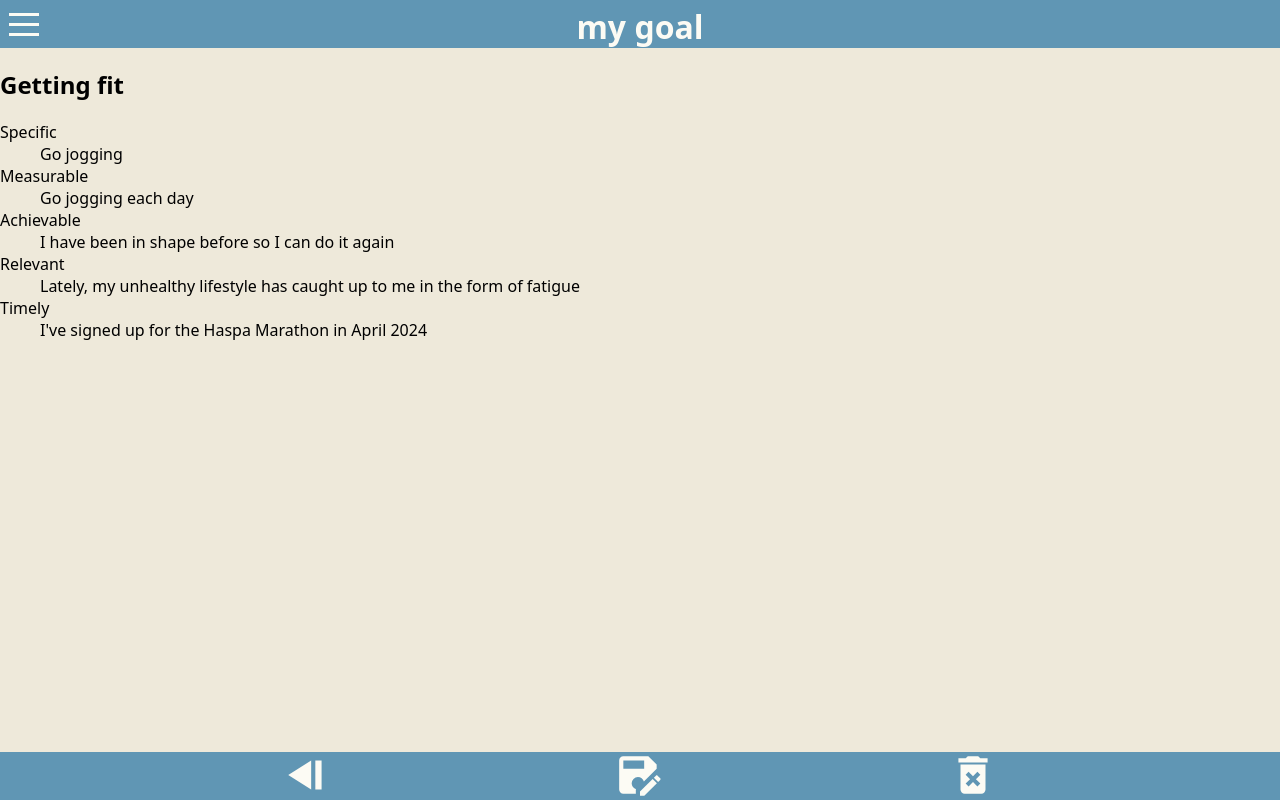
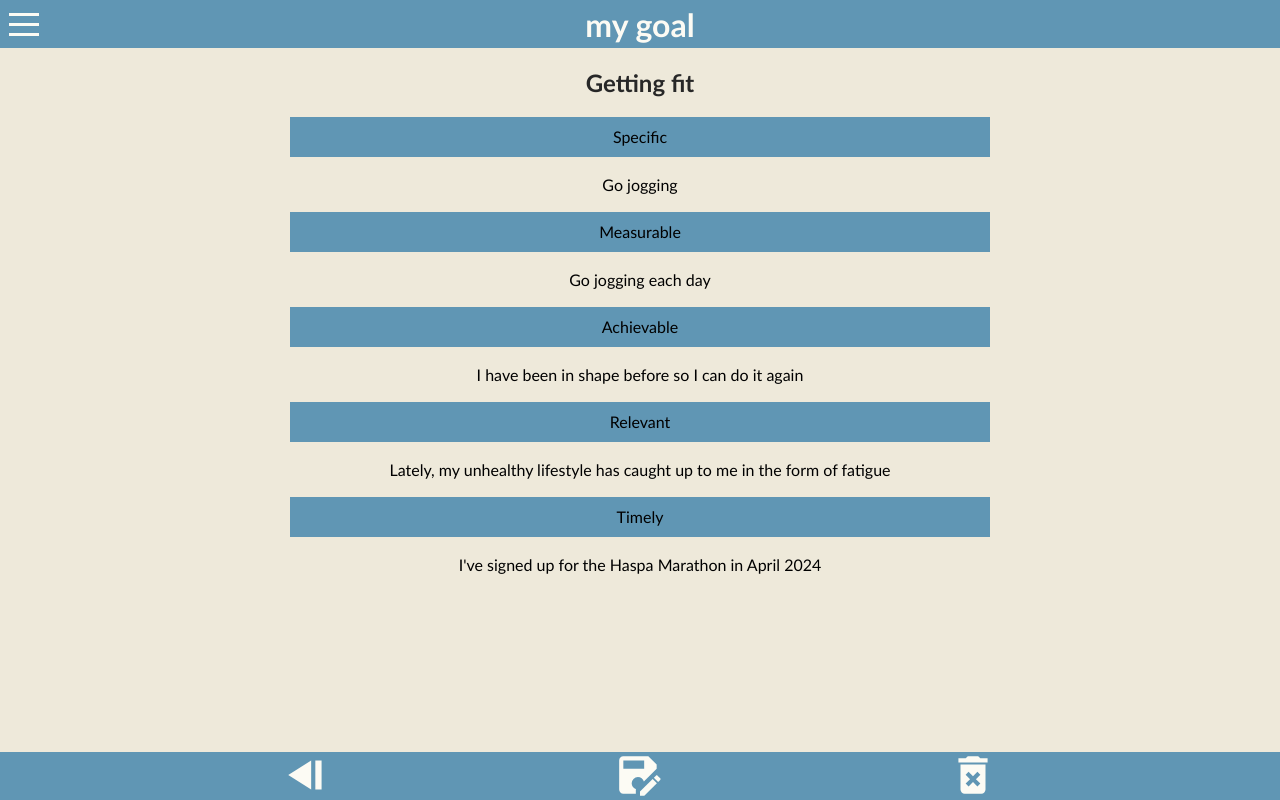
Before and after one commit to CorneliusMoe/Capstone-Cornelius, a Next.js app: page /goal/1 in a window 1280 px wide. Built offline with nearby package versions, Linux system fonts and the light colour scheme.

Commit message:
move styling, delete unnecessary files, add textarea focus and styling

```diff
--- a/components/GoalDetailCard/index.js
+++ b/components/GoalDetailCard/index.js
@@ -14,8 +14,74 @@ const StyledForm = styled.form`
   align-items: center;
   justify-content: center;
   flex-direction: column;
-  margin-bottom: 75px;
+  margin-bottom: 60px;
   min-height: 100vh;
+`;
+
+const StyledGoalDetailWrapper = styled.main`
+  display: flex;
+  align-items: center;
+  justify-content: flex-start;
+  flex-direction: column;
+  margin-bottom: 40px;
+`;
+
+const StyledHeadline = styled.h2`
+  font-size: 24px;
+  color: #272727;
+  background-color: #eee9da;
+`;
+
+const StyledDescriptionList = styled.dl`
+  width: 100%;
+  display: flex;
+  flex-direction: column;
+  text-align: center;
+  align-items: center;
+  justify-content: center;
+  margin: 0;
+`;
+
+const StyledDescriptionContainer = styled.div`
+  display: flex;
+  flex-direction: column;
+  align-items: center;
+  justify-content: center;
+  min-width: 700px;
+  max-width: 800px;
+  height: 40px;
+  background-color: #6096b4;
+
+  @media (min-width: 375px) and (max-width: 768px) {
+    display: flex;
+    flex-direction: column;
+    align-items: center;
+    justify-content: center;
+    min-width: 280px;
+    max-width: 800px;
+    height: 40px;
+    background-color: #6096b4;
+  }
+`;
+
+const StyledDescription = styled.dt`
+  background-color: #6096b4;
+  align-items: center;
+`;
+
+const StyledDescribedItemContainer = styled.div`
+  display: flex;
+  flex-direction: column;
+  align-items: center;
+  justify-content: center;
+  width: 100%;
+  height: 55px;
+  background-color: #eee9da;
+`;
+
+const StyledDescribedItem = styled.dd`
+  background-color: #eee9da;
+  margin: 10px 0 10px 0;
 `;
 
 export default function GoalDetailCard({ goal, deleteGoal, updateGoal }) {
@@ -196,29 +262,48 @@ export default function GoalDetailCard({ goal, deleteGoal, updateGoal }) {
           <GoalDetailFooter onCancel={handleCancelEdit} isEditing={isEditing} />
         </StyledForm>
       ) : (
-        <>
-          <section>
-            <h2>{goalName}</h2>
-            <dl>
-              <dt>Specific</dt>
-              <dd>{specific}</dd>
-              <dt>Measurable</dt>
-              <dd>{measurable}</dd>
-              <dt>Achievable</dt>
-              <dd>{achievable}</dd>
-              <dt>Relevant</dt>
-              <dd>{relevant}</dd>
-              <dt>Timely</dt>
-              <dd>{formattedTimely}</dd>
-            </dl>
-          </section>
+        <StyledGoalDetailWrapper>
+          <StyledHeadline>{goalName}</StyledHeadline>
+          <StyledDescriptionList>
+            <StyledDescriptionContainer>
+              <StyledDescription>Specific</StyledDescription>
+            </StyledDescriptionContainer>
+            <StyledDescribedItemContainer>
+              <StyledDescribedItem>{specific}</StyledDescribedItem>
+            </StyledDescribedItemContainer>
+            <StyledDescriptionContainer>
+              <StyledDescription>Measurable</StyledDescription>
+            </StyledDescriptionContainer>
+            <StyledDescribedItemContainer>
+              <StyledDescribedItem>{measurable}</StyledDescribedItem>
+            </StyledDescribedItemContainer>
+            <StyledDescriptionContainer>
+              <StyledDescription>Achievable</StyledDescription>
+            </StyledDescriptionContainer>
+            <StyledDescribedItemContainer>
+              <StyledDescribedItem>{achievable}</StyledDescribedItem>
+            </StyledDescribedItemContainer>
+            <StyledDescriptionContainer>
+              <StyledDescription>Relevant</StyledDescription>
+            </StyledDescriptionContainer>
+            <StyledDescribedItemContainer>
+              <StyledDescribedItem>{relevant}</StyledDescribedItem>
+            </StyledDescribedItemContainer>
+            <StyledDescriptionContainer>
+              <StyledDescription>Timely</StyledDescription>
+            </StyledDescriptionContainer>
+            <StyledDescribedItemContainer>
+              <StyledDescribedItem>{formattedTimely}</StyledDescribedItem>
+            </StyledDescribedItemContainer>
+          </StyledDescriptionList>
+
           <GoalDetailFooter
             onBack={handleGoBack}
             onDelete={handleDelete}
             onEdit={handleEdit}
             isEditing={isEditing}
           />
-        </>
+        </StyledGoalDetailWrapper>
       )}
     </>
   );
--- a/components/GoalInput/index.js
+++ b/components/GoalInput/index.js
@@ -1,4 +1,4 @@
-import { useEffect, useState } from "react";
+import { useEffect, useState, useRef } from "react";
 import styled from "styled-components";
 
 const StyledFieldset = styled.fieldset`
@@ -121,6 +121,27 @@ export default function GoalInput({
     value && timelyOption === "text" ? value.length : 0
   );
 
+  const textareaRef = useRef(null);
+
+  function handleTextareaFocus() {
+    if (textareaRef.current) {
+      textareaRef.current.scrollIntoView({
+        behavior: "smooth",
+        block: "center",
+      });
+    }
+  }
+
+  useEffect(() => {
+    const textareaElement = textareaRef.current;
+    if (textareaElement) {
+      textareaElement.addEventListener("focus", handleTextareaFocus);
+    }
+    return () => {
+      textareaElement.removeEventListener("focus", handleTextareaFocus);
+    };
+  }, []);
+
   useEffect(() => {
     if (value) {
       setCharacterCount(value.length);
@@ -195,6 +216,7 @@ export default function GoalInput({
           }}
           maxLength={characterLimits[name]}
           required
+          ref={textareaRef}
         />
       )}
       {name === "timely" && timelyOption === "date" && (
@@ -206,6 +228,7 @@ export default function GoalInput({
           onChange={onChange}
           required
           min={currentDate}
+          ref={textareaRef}
         />
       )}
       {name !== "timely" && (
@@ -220,6 +243,7 @@ export default function GoalInput({
           }}
           maxLength={characterLimits[name]}
           required
+          ref={textareaRef}
         />
       )}
       {name === "timely" && timelyOption === "text" && (
--- a/components/Header/Header.styled.js
+++ /dev/null
@@ -1,21 +0,0 @@
-import styled from "styled-components";
-
-export const HeaderBar = styled.div`
-  position: sticky;
-  top: 0;
-  width: 100%;
-  background-color: #6096b4;
-  display: flex;
-  z-index: 2;
-`;
-
-export const Headline = styled.h1`
-  text-align: center;
-  margin-top: 5px;
-  margin-bottom: 0px;
-  color: #fcfbf4;
-  flex: 1;
-  margin-right: auto;
-  text-indent: -48px;
-  z-index: 2;
-`;
--- a/components/Header/index.js
+++ b/components/Header/index.js
@@ -1,5 +1,25 @@
-import { HeaderBar, Headline } from "./Header.styled";
 import BurgerMenu from "../BurgerMenu";
+import styled from "styled-components";
+
+const HeaderBar = styled.div`
+  position: sticky;
+  top: 0;
+  width: 100%;
+  background-color: #6096b4;
+  display: flex;
+  z-index: 2;
+`;
+
+const Headline = styled.h1`
+  text-align: center;
+  margin-top: 5px;
+  margin-bottom: 0px;
+  color: #fcfbf4;
+  flex: 1;
+  margin-right: auto;
+  text-indent: -48px;
+  z-index: 2;
+`;
 
 export default function Header({ title }) {
   return (
--- a/pages/index.js
+++ b/pages/index.js
@@ -64,7 +64,6 @@ const StyledLink = styled(Link)`
   border-radius: 10px;
   font-size: 24px;
   font-weight: bold;
-  cursor: pointer;
   transition: background-color 0.3s ease-in-out;
 
   &:hover {
--- a/styles.js
+++ b/styles.js
@@ -17,7 +17,8 @@ export default createGlobalStyle`
 
   body {
     margin: 0;
-    font-family: system-ui;
+    min-height: 100vh;
+    font-family:'Gill Sans', 'Gill Sans MT', Calibri, 'Trebuchet MS', sans-serif;
     background-color: #EEE9DA
   }
 `;
```
Also changed, not shown: components/GoalCard/GoalCard.styled.js (deleted, +0 -14 lines), components/GoalCard/index.js (+20 -1 lines), components/Quote/index.js (+5 -3 lines), pages/goallist/index.js (+8 -0 lines).
